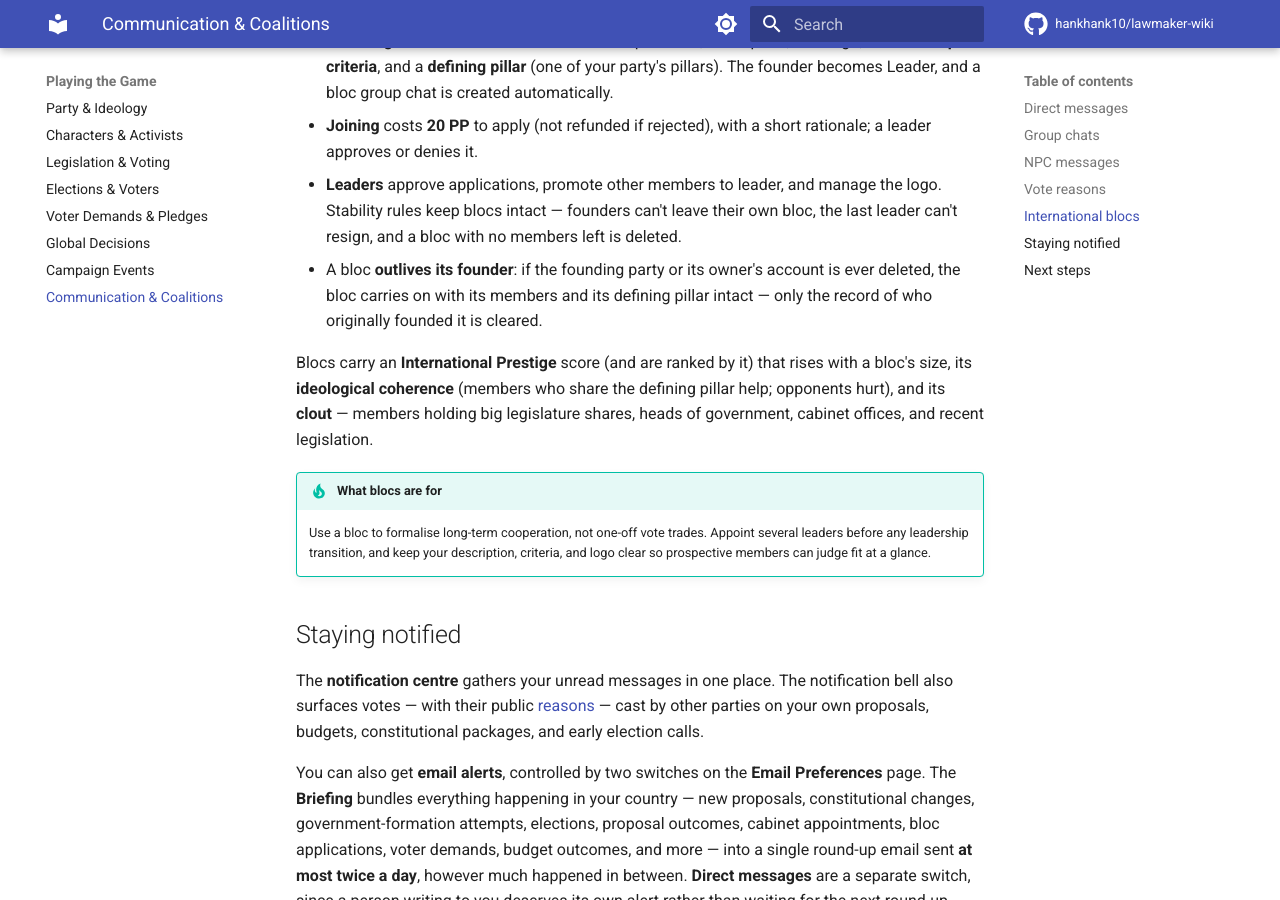
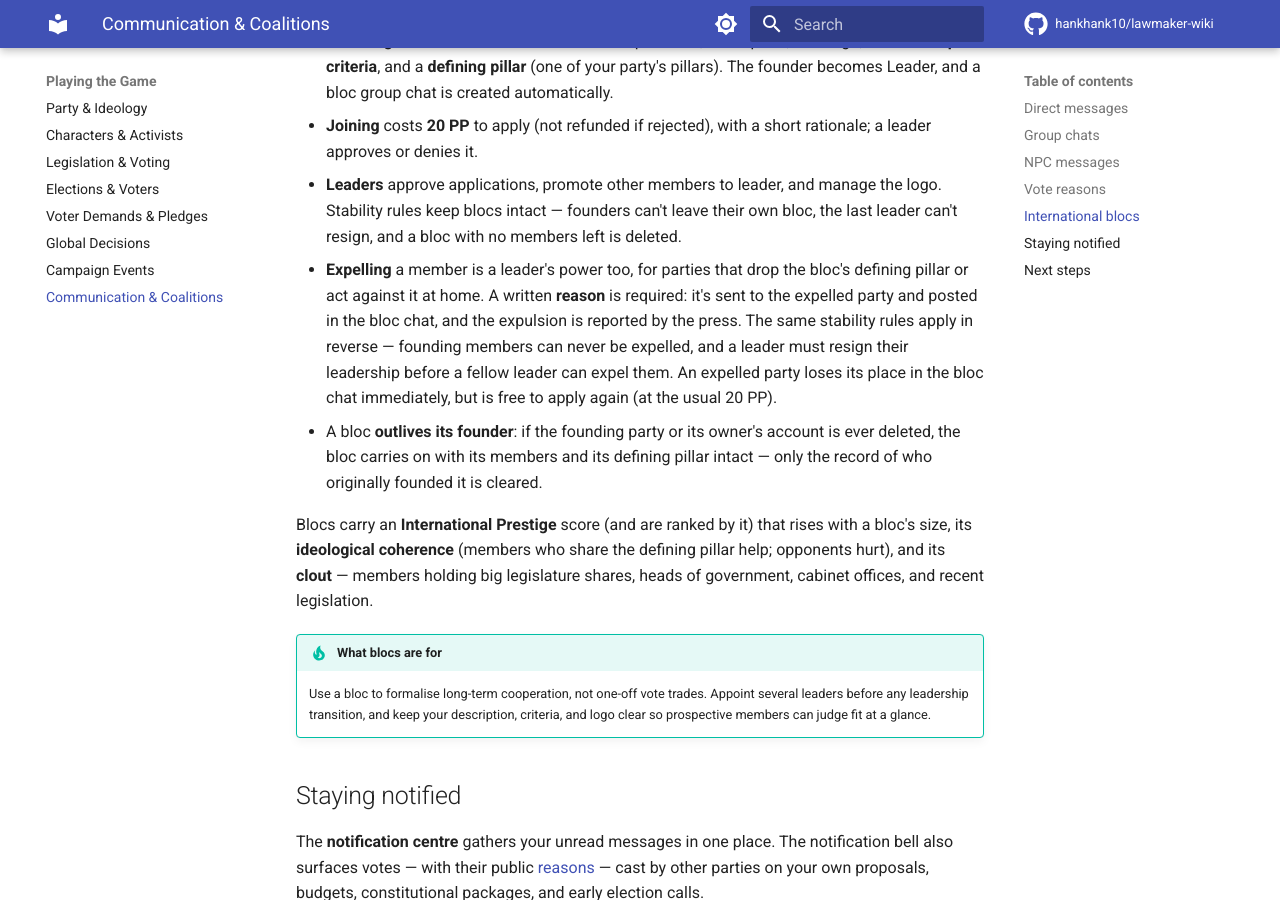
Before and after one commit to hankhank10/lawmaker-wiki, an MkDocs documentation site: the page built from docs/gameplay/communication.md, in a window 1280 px wide and 900 px high, scrolled down 1817 px. Built offline with MkDocs 1.6.1 and Material for MkDocs 9.7.7, drawn with Linux system fonts in a browser that asks for light colours; comment, search, counter and statistics services are not loaded.

Commit message:
📝 Sync from private repo
Auto-synced from hankhank10/lawmaker/game-manual

```diff
--- a/docs/gameplay/communication.md
+++ b/docs/gameplay/communication.md
@@ -39,6 +39,7 @@ Every vote cast on a [proposal](legislation.md) (and on budgets, early election
 - **Founding** a bloc costs **50 PP**. You set a unique name, description, SVG logo, **membership criteria**, and a **defining pillar** (one of your party's pillars). The founder becomes Leader, and a bloc group chat is created automatically.
 - **Joining** costs **20 PP** to apply (not refunded if rejected), with a short rationale; a leader approves or denies it.
 - **Leaders** approve applications, promote other members to leader, and manage the logo. Stability rules keep blocs intact — founders can't leave their own bloc, the last leader can't resign, and a bloc with no members left is deleted.
+- **Expelling** a member is a leader's power too, for parties that drop the bloc's defining pillar or act against it at home. A written **reason** is required: it's sent to the expelled party and posted in the bloc chat, and the expulsion is reported by the press. The same stability rules apply in reverse — founding members can never be expelled, and a leader must resign their leadership before a fellow leader can expel them. An expelled party loses its place in the bloc chat immediately, but is free to apply again (at the usual 20 PP).
 - A bloc **outlives its founder**: if the founding party or its owner's account is ever deleted, the bloc carries on with its members and its defining pillar intact — only the record of who originally founded it is cleared.
 
 Blocs carry an **International Prestige** score (and are ranked by it) that rises with a bloc's size, its **ideological coherence** (members who share the defining pillar help; opponents hurt), and its **clout** — members holding big legislature shares, heads of government, cabinet offices, and recent legislation.
```
